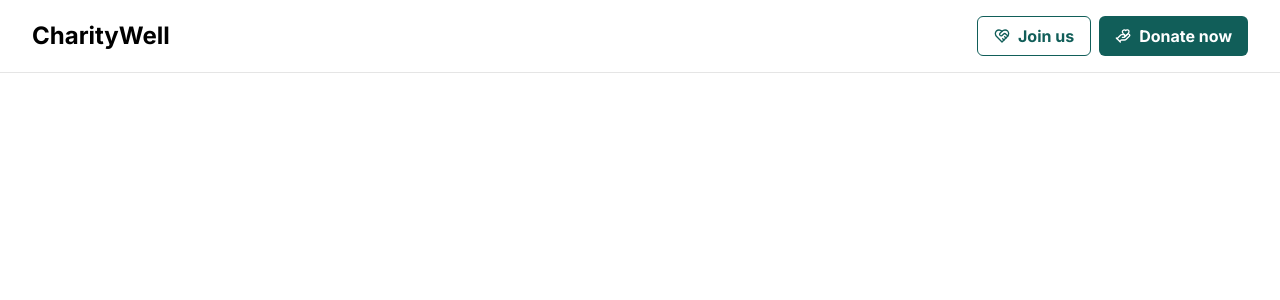
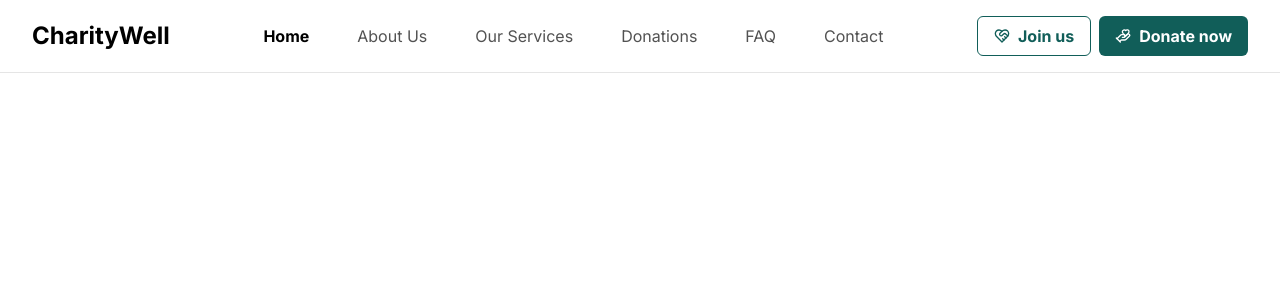
Before and after one commit to yezki/charitywell, a React (Vite) app: page / in a window 1280 px wide. Shown: the top 300 px of the page. Built offline with nearby package versions, Linux system fonts and the light colour scheme; the HTML template or start-up script is replaced by a standard one.

Commit message:
feat: add navigation menu

```diff
--- a/index.html
+++ b/index.html
@@ -4,7 +4,7 @@
     <meta charset="UTF-8" />
     <link rel="icon" type="image/svg+xml" href="/vite.svg" />
     <meta name="viewport" content="width=device-width, initial-scale=1.0" />
-    <title>Vite + React + TS</title>
+    <title>CharityWell</title>
     <link rel="preconnect" href="https://fonts.googleapis.com">
     <link rel="preconnect" href="https://fonts.gstatic.com" crossorigin>
     <link href="https://fonts.googleapis.com/css2?family=Inter:opsz,wght@14..32,100..900&display=swap" rel="stylesheet">
--- a/src/components/Button.tsx
+++ b/src/components/Button.tsx
@@ -2,15 +2,18 @@ import { twMerge } from "tailwind-merge";
 import { type ButtonHTMLAttributes } from "react";
 import { cva, type VariantProps } from "class-variance-authority";
 
-const buttonVariants = cva("inline-flex items-center justify-center gap-2 whitespace-nowrap rounded-md text-sm font-medium ring-offset-white transition-colors focus-visible:outline-none focus-visible:ring-2 focus-visible:ring-black focus-visible:ring-offset-2 disabled:pointer-events-none disabled:opacity-50 [&_svg]:pointer-events-none [&_svg]:size-4 [&_svg]:shrink-0", {
+const buttonVariants = cva("inline-flex items-center justify-center gap-2 whitespace-nowrap rounded-md text-sm font-medium ring-offset-white transition-colors focus-visible:outline-none focus-visible:ring-2 focus-visible:ring-black focus-visible:ring-offset-2 disabled:pointer-events-none disabled:opacity-50 [&_svg]:pointer-events-none [&_svg]:shrink-0", {
   variants: {
     variant: {
       default: "bg-teal-800 text-white hover:bg-teal-800/90",
       outline: "border border-teal-800 bg-white text-teal-800 hover:bg-neutral-100",
+      ghost: "bg-white text-black hover:bg-neutral-100",
     },
     size: {
       default: "h-10 px-4 py-2",
+      sm: "h-9 rounded-md px-3",
       lg: "h-11 rounded-md px-8",
+      icon: "h-10 w-10",
     },
   },
   defaultVariants: {
@@ -26,9 +29,10 @@ export const Button = ({
   children,
   variant,
   size,
+  ...props
 }: ButtonProps) => {
   return (
-    <button className={twMerge(buttonVariants({ className, variant, size }))}>
+    <button className={twMerge(buttonVariants({ className, variant, size }))} {...props}>
       {children}
     </button>
   );
--- a/src/components/layouts/Header.tsx
+++ b/src/components/layouts/Header.tsx
@@ -1,12 +1,37 @@
-import { HandHeart, HeartHandshake } from "lucide-react";
+import { useState } from "react";
+import { cx } from "class-variance-authority";
+import { HandHeart, HeartHandshake, MenuIcon, X } from "lucide-react";
 
 import { Button } from "../Button";
+import { Menu, MobileMenu } from "./navigation/Menu";
 
 export const Header = () => {
+  const [isOpen, setIsOpen] = useState(false);
+
   return (
-    <header className="fixed top-0 left-0 w-full border-b border-neutral-200">
-      <div className="px-8 py-4 flex justify-between items-center w-full lg:max-w-7xl lg:mx-auto">
-        <a href="#home" className="text-xl lg:text-2xl font-bold">CharityWell</a>
+    <>
+      <header className="z-50 fixed top-0 left-0 w-full flex flex-col lg:flex-row lg:border-b lg:border-neutral-200 lg:bg-white">
+        <div className="z-50 w-full lg:max-w-7xl lg:mx-auto">
+          <div className="px-8 py-4 flex justify-between items-center border-b border-neutral-200 lg:border-none bg-white">
+            <a href="#home" className="text-xl lg:text-2xl font-bold">
+              CharityWell
+            </a>
+            <Button
+              onClick={() => setIsOpen(!isOpen)}
+              size="icon"
+              variant="ghost"
+              className="relative lg:hidden"
+            >
+              <MenuIcon className={cx(
+                "size-5 absolute transition",
+                { "scale-0": isOpen },
+              )} />
+              <X className={cx(
+                "size-5 absolute transition",
+                { "scale-0": !isOpen },
+              )} />
+            </Button>
+            <Menu />
             <div className="hidden lg:flex lg:gap-2">
               <Button className="text-md font-bold" variant="outline">
                 <HeartHandshake className="size-4" />
@@ -18,6 +43,14 @@ export const Header = () => {
               </Button>
             </div>
           </div>
+        </div>
+        <MobileMenu isOpen={isOpen} />
       </header>
+      <div className={cx(
+        "z-40 lg:hidden fixed w-full h-full transition-colors",
+        !isOpen ? "hidden" : "block bg-black/30"
+      )}>
+      </div>
+    </>
   );
 };
--- /dev/null
+++ b/src/components/layouts/navigation/Link.tsx
@@ -0,0 +1,23 @@
+import { cx } from "class-variance-authority";
+
+type LinkProps = {
+  href: string;
+  label: string;
+  currentHash: string;
+};
+
+export const Link = ({
+  href,
+  label,
+  currentHash,
+}: LinkProps) => {
+  return (
+    <a href={href} className={cx(
+      "px-8 lg:px-6 py-2 text-sm lg:text-base text-center text-nowrap hover:text-black transition-colors",
+      (!currentHash && href === "#home") || (href === currentHash)
+      ? "text-black font-bold" : "text-neutral-600",
+    )}>
+      {label}
+    </a>
+  );
+};
--- /dev/null
+++ b/src/components/layouts/navigation/Menu.tsx
@@ -0,0 +1,49 @@
+import { cx } from "class-variance-authority";
+import { HandHeart, HeartHandshake } from "lucide-react";
+
+import { Link } from "./Link";
+import { Button } from "../../Button";
+import { navigationItems } from "./items";
+
+import { useHash } from "../../../hooks/useHash";
+
+export const MobileMenu = ({
+  isOpen,
+}: {
+  isOpen: boolean,
+}) => {
+  const currentHash = useHash();
+
+  return (
+    <nav className={cx(
+      "z-40 w-full px-8 py-2 lg:hidden flex flex-col border-b border-neutral-200 bg-white transition",
+      { "-translate-y-full": !isOpen },
+    )}>
+      {navigationItems.map(({ label, href }) => (
+        <Link href={href} label={label} currentHash={currentHash} />
+      ))}
+      <div className="py-2 flex flex-col gap-2">
+        <Button className="text-md font-bold" size="sm" variant="outline">
+          <HeartHandshake className="size-4" />
+          Join us
+        </Button>
+        <Button className="text-md font-bold" size="sm">
+          <HandHeart className="size-4" />
+          Donate now
+        </Button>
+      </div>
+    </nav>
+  );
+};
+
+export const Menu = () => {
+  const currentHash = useHash();
+
+  return (
+    <nav className="px-4 hidden lg:flex">
+      {navigationItems.map(({ label, href }) => (
+        <Link href={href} label={label} currentHash={currentHash} />
+      ))}
+    </nav>
+  );
+};
--- /dev/null
+++ b/src/components/layouts/navigation/items.ts
@@ -0,0 +1,26 @@
+export const navigationItems = [
+  {
+    label: "Home",
+    href: "#home",
+  },
+  {
+    label: "About Us",
+    href: "#about-us",
+  },
+  {
+    label: "Our Services",
+    href: "#our-services",
+  },
+  {
+    label: "Donations",
+    href: "#donations",
+  },
+  {
+    label: "FAQ",
+    href: "#faq",
+  },
+  {
+    label: "Contact",
+    href: "#contact",
+  },
+];
--- /dev/null
+++ b/src/hooks/useHash.ts
@@ -0,0 +1,17 @@
+import { useEffect, useState } from 'react'
+
+export const useHash = () => {
+  const [hash, setHash] = useState("")
+
+  useEffect(() => {
+    const listener = () => {
+      setHash(window.location.hash)
+    }
+
+    window.addEventListener('hashchange', listener)
+
+    return () => { window.removeEventListener('hashchange', listener) }
+  }, [hash])
+
+  return hash
+}
```
Lines whose indentation alone changed are shown as unchanged.
